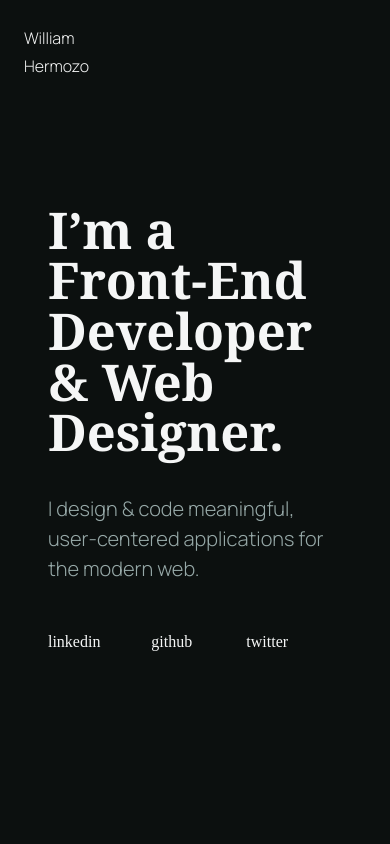
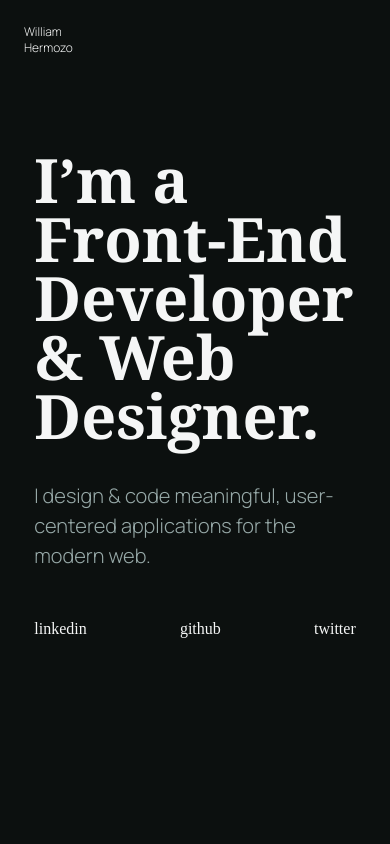
Before and after one commit to williamhzo/williamh.io, a React (Create React App) app: page / in a window 390 px wide. Shown: the top 844 px of the page. Built offline with nearby package versions, Linux system fonts and the light colour scheme; a web font is replaced by a local one.

Commit message:
add responsiveness to header

```diff
--- a/src/Components/Header.jsx
+++ b/src/Components/Header.jsx
@@ -10,7 +10,7 @@ const Header = () => {
       </h1>
       <div className="header__wrapper">
         <h2 className="header__title">
-          I’m a Front-End Developer & Web Designer.
+          I’m a <nobr>Front-End</nobr> Developer & Web Designer.
         </h2>
         <h3 className="header__subtitle">
           I design & code meaningful, user-centered applications for the modern
--- a/src/Components/SocialLinks.jsx
+++ b/src/Components/SocialLinks.jsx
@@ -29,7 +29,7 @@ const SocialLinks = () => {
       <li className="header__items">
         <a
           href="https://twitter.com/williamhzo"
-          className="header__links"
+          className="header__links header__links--last"
           target="_blank"
           rel="noopener noreferrer"
         >
--- a/src/styles/Header.scss
+++ b/src/styles/Header.scss
@@ -1,15 +1,15 @@
 @import './variables';
 
 .header {
-  min-height: 100vh;
+  height: 100vh;
 
   &__wrapper {
-    width: 86%;
+    width: 94%;
     margin: 0 auto;
   }
 
   &__title {
-    margin-top: 32vmin;
+    margin-top: 36vmin;
   }
 
   &__subtitle {
@@ -19,17 +19,18 @@
   &__list {
     margin-top: $component-margin * 1.25;
     display: flex;
-    justify-content: flex-start;
+    justify-content: space-between;
     align-items: center;
+    width: 50%;
   }
 
   &__links {
-    margin-right: 5.75rem;
-    padding: 0;
-    position: relative;
     font-family: 'Frank Ruhl Libre';
     font-weight: 300;
     font-size: 1rem;
+    position: relative;
+    padding: 0;
+    // margin-right: 20vmin;
 
     &::after {
       content: '';
@@ -48,4 +49,22 @@
       transform: scaleX(1);
     }
   }
+
+  // &__links--last {
+  //   margin-right: 0;
+  // }
 }
+
+@media (max-width: 512px) {
+  .header {
+    &__title {
+      margin-top: 24vmin;
+      hyphens: none;
+      word-wrap: none;
+    }
+
+    &__list {
+      width: 100%;
+    }
+  }
+}
--- a/src/styles/variables.scss
+++ b/src/styles/variables.scss
@@ -22,15 +22,15 @@ a:hover {
 h1 {
   font-family: 'manrope';
   font-weight: 300;
-  font-size: 1rem;
-  line-height: 1.75rem;
+  font-size: 0.75rem;
+  line-height: 1rem;
 }
 
 h2 {
   font-family: 'Frank Ruhl Libre', Georgia, serif;
   font-weight: 700;
-  font-size: 6vmax;
-  line-height: 6vmax;
+  font-size: 7.25vmax;
+  line-height: 7vmax;
 }
 
 h3 {
```
